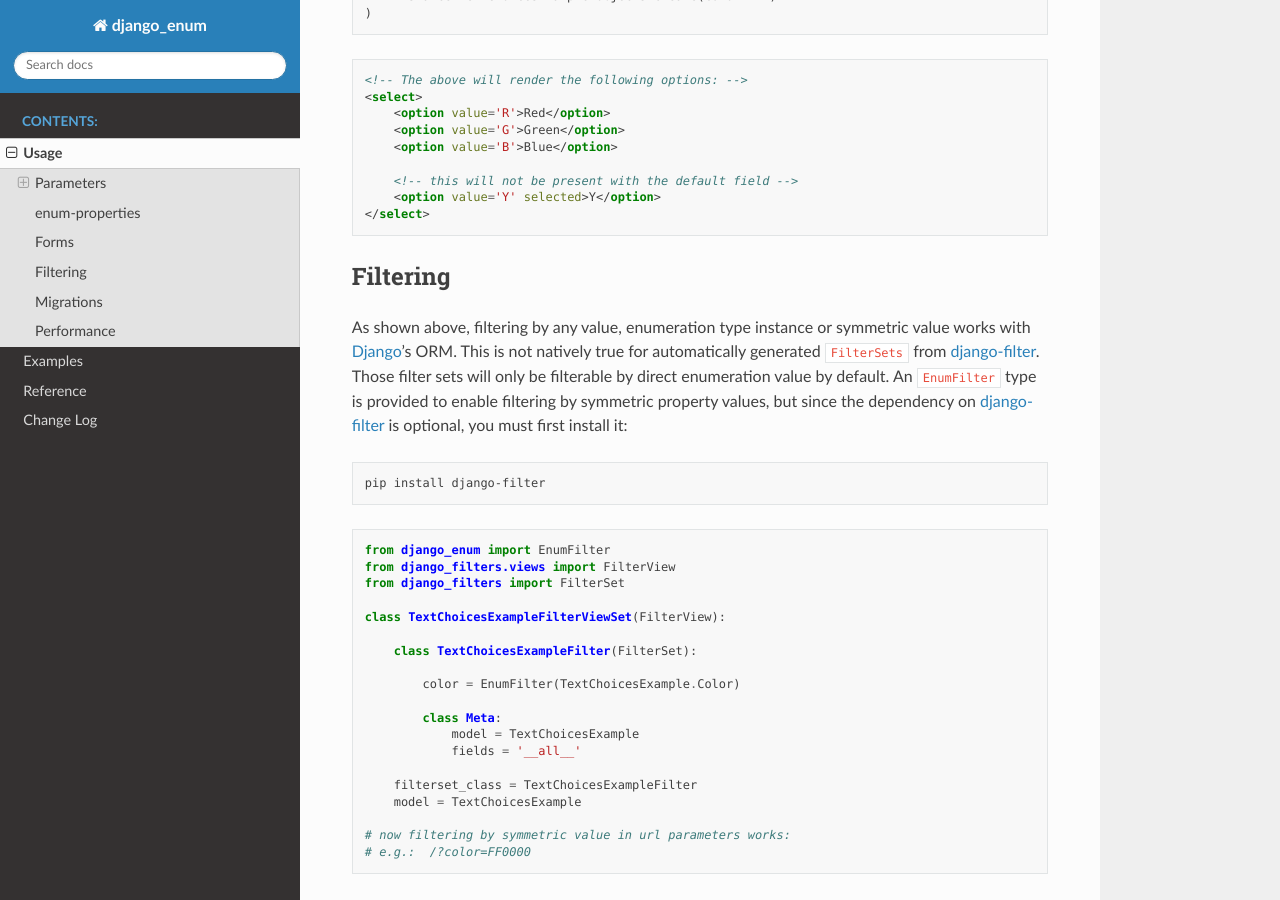
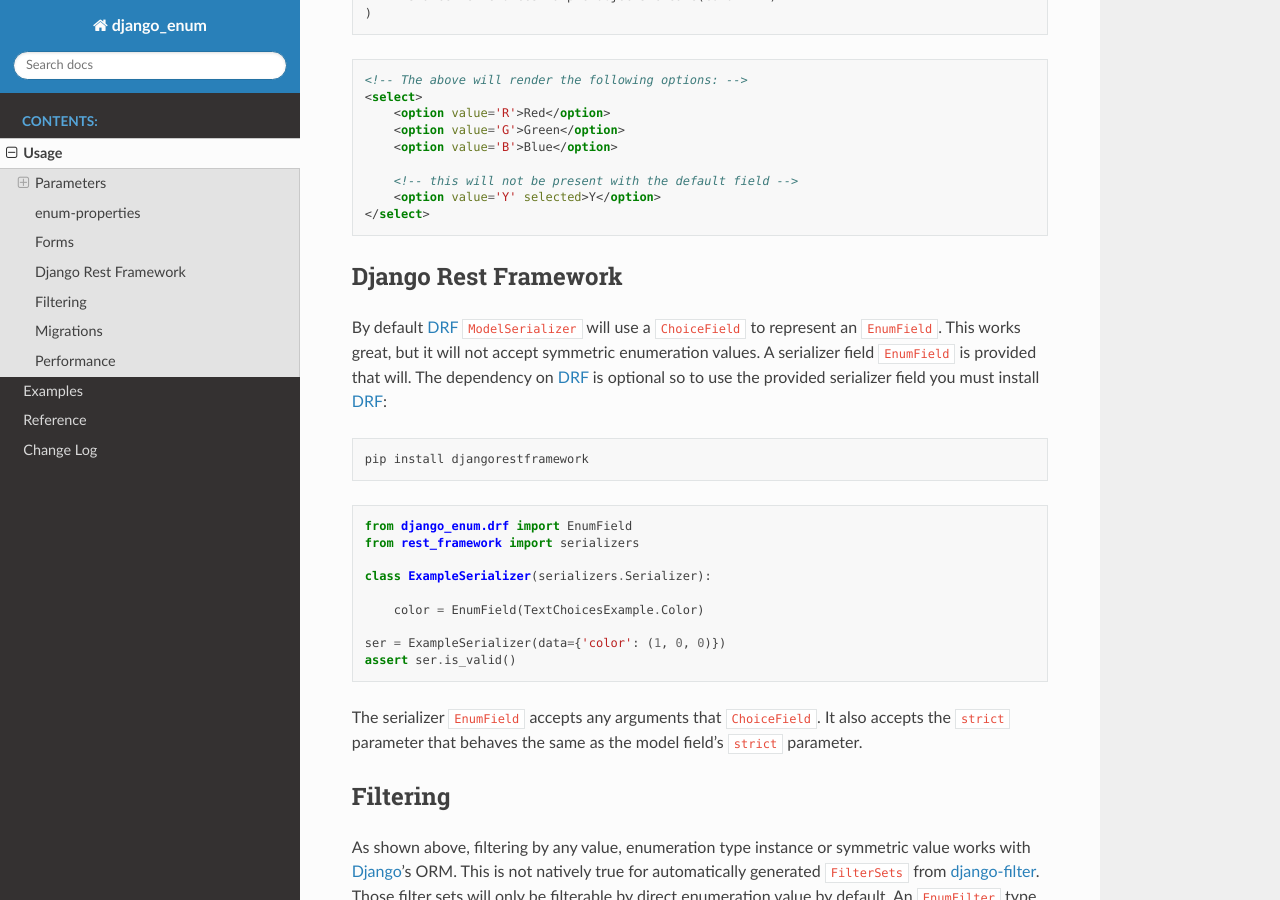
Before and after one commit to bckohan/django-enum, a Sphinx documentation site: the page built from doc/source/usage.rst, in a window 1280 px wide and 900 px high, scrolled down 4785 px. Built offline with Sphinx 7.4.7 and the Read the Docs theme 2.0.0, drawn with Linux system fonts in a browser that asks for light colours.

```diff
--- a/doc/source/refs.rst
+++ b/doc/source/refs.rst
@@ -14,3 +14,4 @@
 .. _DRY: https://en.wikipedia.org/wiki/Don%27t_repeat_yourself
 .. _enum-properties: https://pypi.org/project/enum-properties
 .. _django-filter: https://pypi.org/project/django-filter
+.. _DRF: https://www.django-rest-framework.org
--- a/doc/source/usage.rst
+++ b/doc/source/usage.rst
@@ -290,6 +290,37 @@ would define our form like so:
     </select>
 
 
+.. _rest_framework:
+
+Django Rest Framework
+#####################
+
+By default DRF_ ``ModelSerializer`` will use a ``ChoiceField`` to represent an
+``EnumField``. This works great, but it will not accept symmetric enumeration
+values. A serializer field ``EnumField`` is provided that will. The dependency
+on DRF_ is optional so to use the provided serializer field you must install
+DRF_:
+
+.. code:: bash
+
+    pip install djangorestframework
+
+.. code-block::
+
+    from django_enum.drf import EnumField
+    from rest_framework import serializers
+
+    class ExampleSerializer(serializers.Serializer):
+
+        color = EnumField(TextChoicesExample.Color)
+
+    ser = ExampleSerializer(data={'color': (1, 0, 0)})
+    assert ser.is_valid()
+
+The serializer ``EnumField`` accepts any arguments that ``ChoiceField``. It
+also accepts the ``strict`` parameter that behaves the same as the model
+field's ``strict`` parameter.
+
 .. _filtering:
 
 Filtering
```
Also changed, not shown: README.rst (+10 -6 lines), doc/source/index.rst (+9 -4 lines), doc/source/reference.rst (+10 -0 lines), 1 other file.
